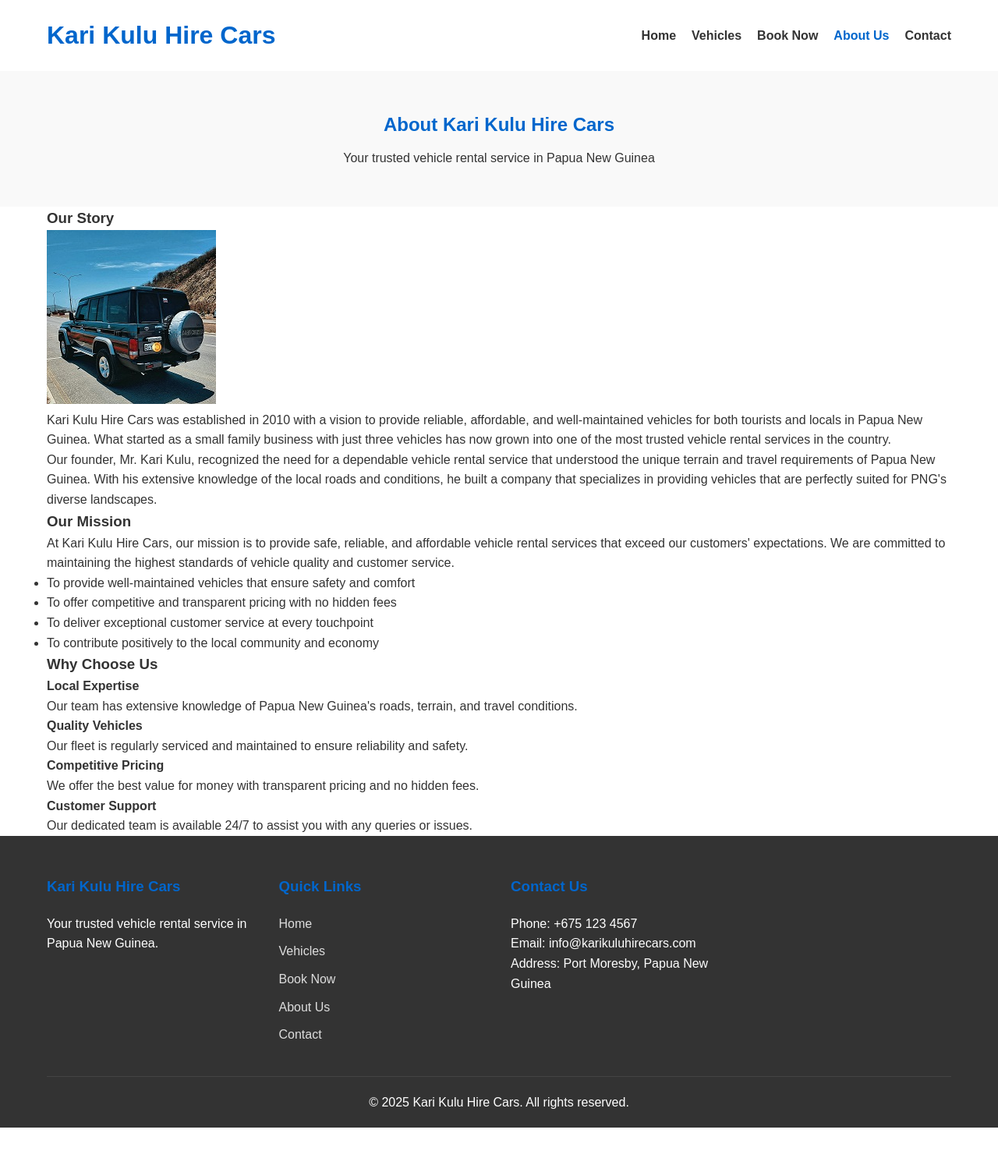
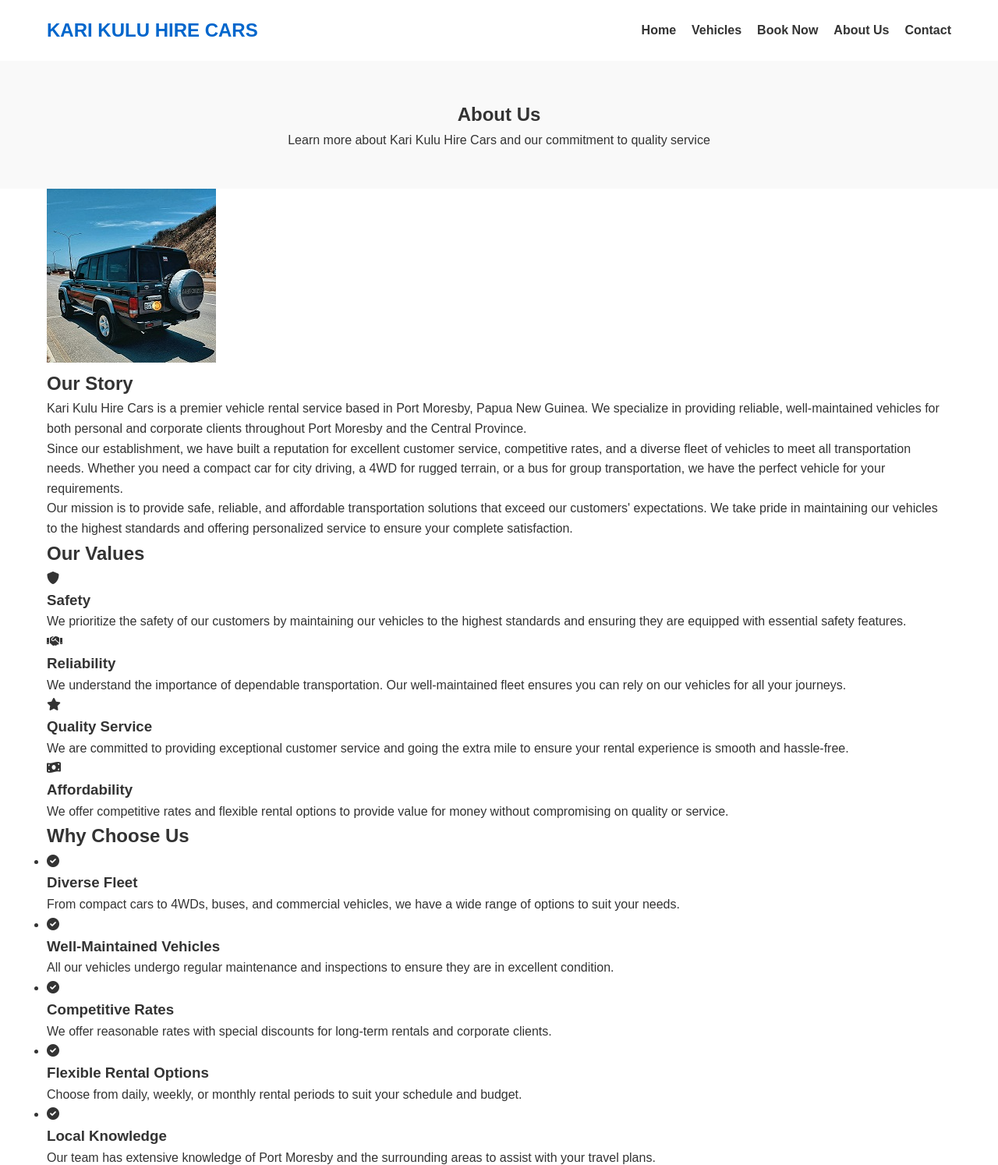
Before and after one commit to andykiap2025/Kari-Kulu-Hire-Cars, a Flask app: page /about in a window 1280 px wide. Shown: the top 1494 px of the page at 78% size. Before the commit the page ends 1446 px from the top, so only its background shows below. Run offline with Flask 3, Linux system fonts and the light colour scheme.

Commit message:
Update about.html

```diff
--- a/templates/about.html
+++ b/templates/about.html
@@ -5,71 +5,152 @@
     <meta name="viewport" content="width=device-width, initial-scale=1.0">
     <title>About Us - Kari Kulu Hire Cars</title>
     <link rel="stylesheet" href="{{ url_for('static', filename='css/style.css') }}">
+    <link rel="stylesheet" href="https://cdnjs.cloudflare.com/ajax/libs/font-awesome/6.0.0/css/all.min.css">
 </head>
 <body>
     <header>
-        <div class="container">
-            <h1>Kari Kulu Hire Cars</h1>
-            <nav>
-                <ul>
-                    <li><a href="{{ url_for('index') }}">Home</a></li>
-                    <li><a href="{{ url_for('vehicle_list') }}">Vehicles</a></li>
-                    <li><a href="{{ url_for('booking') }}">Book Now</a></li>
-                    <li><a href="{{ url_for('about') }}" class="active">About Us</a></li>
-                    <li><a href="{{ url_for('contact') }}">Contact</a></li>
+        <nav class="navbar">
+            <div class="container">
+                <div class="logo">
+                    <a href="{{ url_for('index') }}">
+                        <h1>KARI KULU <span>HIRE CARS</span></h1>
+                    </a>
+                </div>
+                <div class="nav-toggle" id="navToggle">
+                    <span></span>
+                    <span></span>
+                    <span></span>
+                </div>
+                <ul class="nav-menu" id="navMenu">
+                    <li><a href="{{ url_for('index') }}" class="nav-link">Home</a></li>
+                    <li><a href="{{ url_for('vehicle_list') }}" class="nav-link">Vehicles</a></li>
+                    <li><a href="{{ url_for('booking') }}" class="nav-link">Book Now</a></li>
+                    <li><a href="{{ url_for('about') }}" class="nav-link">About Us</a></li>
+                    <li><a href="{{ url_for('contact') }}" class="nav-link">Contact</a></li>
                 </ul>
-            </nav>
-        </div>
+            </div>
+        </nav>
     </header>
 
     <section class="page-header">
         <div class="container">
-            <h2>About Kari Kulu Hire Cars</h2>
-            <p>Your trusted vehicle rental service in Papua New Guinea</p>
+            <h1>About Us</h1>
+            <p>Learn more about Kari Kulu Hire Cars and our commitment to quality service</p>
         </div>
     </section>
 
-    <section class="about-content">
+    <section class="about-section">
         <div class="container">
-            <div class="about-section">
-                <h3>Our Story</h3>
+            <div class="about-content">
                 <div class="about-image">
                     <img src="{{ url_for('static', filename='images/story.jpg') }}" alt="Kari Kulu Hire Cars">
                 </div>
-                <p>Kari Kulu Hire Cars was established in 2010 with a vision to provide reliable, affordable, and well-maintained vehicles for both tourists and locals in Papua New Guinea. What started as a small family business with just three vehicles has now grown into one of the most trusted vehicle rental services in the country.</p>
-                <p>Our founder, Mr. Kari Kulu, recognized the need for a dependable vehicle rental service that understood the unique terrain and travel requirements of Papua New Guinea. With his extensive knowledge of the local roads and conditions, he built a company that specializes in providing vehicles that are perfectly suited for PNG's diverse landscapes.</p>
+                <div class="about-text">
+                    <h2>Our Story</h2>
+                    <p>Kari Kulu Hire Cars is a premier vehicle rental service based in Port Moresby, Papua New Guinea. We specialize in providing reliable, well-maintained vehicles for both personal and corporate clients throughout Port Moresby and the Central Province.</p>
+
+                    <p>Since our establishment, we have built a reputation for excellent customer service, competitive rates, and a diverse fleet of vehicles to meet all transportation needs. Whether you need a compact car for city driving, a 4WD for rugged terrain, or a bus for group transportation, we have the perfect vehicle for your requirements.</p>
+
+                    <p>Our mission is to provide safe, reliable, and affordable transportation solutions that exceed our customers' expectations. We take pride in maintaining our vehicles to the highest standards and offering personalized service to ensure your complete satisfaction.</p>
+                </div>
             </div>
+        </div>
+    </section>
 
-            <div class="about-section">
-                <h3>Our Mission</h3>
-                <p>At Kari Kulu Hire Cars, our mission is to provide safe, reliable, and affordable vehicle rental services that exceed our customers' expectations. We are committed to maintaining the highest standards of vehicle quality and customer service.</p>
-                <ul class="mission-points">
-                    <li>To provide well-maintained vehicles that ensure safety and comfort</li>
-                    <li>To offer competitive and transparent pricing with no hidden fees</li>
-                    <li>To deliver exceptional customer service at every touchpoint</li>
-                    <li>To contribute positively to the local community and economy</li>
-                </ul>
+    <section class="values-section">
+        <div class="container">
+            <h2 class="section-title">Our Values</h2>
+            <div class="values-grid">
+                <div class="value-card">
+                    <div class="value-icon">
+                        <i class="fas fa-shield-alt"></i>
+                    </div>
+                    <h3>Safety</h3>
+                    <p>We prioritize the safety of our customers by maintaining our vehicles to the highest standards and ensuring they are equipped with essential safety features.</p>
+                </div>
+                <div class="value-card">
+                    <div class="value-icon">
+                        <i class="fas fa-handshake"></i>
+                    </div>
+                    <h3>Reliability</h3>
+                    <p>We understand the importance of dependable transportation. Our well-maintained fleet ensures you can rely on our vehicles for all your journeys.</p>
+                </div>
+                <div class="value-card">
+                    <div class="value-icon">
+                        <i class="fas fa-star"></i>
+                    </div>
+                    <h3>Quality Service</h3>
+                    <p>We are committed to providing exceptional customer service and going the extra mile to ensure your rental experience is smooth and hassle-free.</p>
+                </div>
+                <div class="value-card">
+                    <div class="value-icon">
+                        <i class="fas fa-money-bill-wave"></i>
+                    </div>
+                    <h3>Affordability</h3>
+                    <p>We offer competitive rates and flexible rental options to provide value for money without compromising on quality or service.</p>
+                </div>
             </div>
+        </div>
+    </section>
 
-            <div class="about-section">
-                <h3>Why Choose Us</h3>
-                <div class="features-grid">
-                    <div class="feature-item">
-                        <h4>Local Expertise</h4>
-                        <p>Our team has extensive knowledge of Papua New Guinea's roads, terrain, and travel conditions.</p>
-                    </div>
-                    <div class="feature-item">
-                        <h4>Quality Vehicles</h4>
-                        <p>Our fleet is regularly serviced and maintained to ensure reliability and safety.</p>
-                    </div>
-                    <div class="feature-item">
-                        <h4>Competitive Pricing</h4>
-                        <p>We offer the best value for money with transparent pricing and no hidden fees.</p>
-                    </div>
-                    <div class="feature-item">
-                        <h4>Customer Support</h4>
-                        <p>Our dedicated team is available 24/7 to assist you with any queries or issues.</p>
-                    </div>
+    <section class="why-choose-section">
+        <div class="container">
+            <h2 class="section-title">Why Choose Us</h2>
+            <div class="why-choose-content">
+                <div class="why-choose-text">
+                    <ul class="why-choose-list">
+                        <li>
+                            <i class="fas fa-check-circle"></i>
+                            <div>
+                                <h3>Diverse Fleet</h3>
+                                <p>From compact cars to 4WDs, buses, and commercial vehicles, we have a wide range of options to suit your needs.</p>
+                            </div>
+                        </li>
+                        <li>
+                            <i class="fas fa-check-circle"></i>
+                            <div>
+                                <h3>Well-Maintained Vehicles</h3>
+                                <p>All our vehicles undergo regular maintenance and inspections to ensure they are in excellent condition.</p>
+                            </div>
+                        </li>
+                        <li>
+                            <i class="fas fa-check-circle"></i>
+                            <div>
+                                <h3>Competitive Rates</h3>
+                                <p>We offer reasonable rates with special discounts for long-term rentals and corporate clients.</p>
+                            </div>
+                        </li>
+                        <li>
+                            <i class="fas fa-check-circle"></i>
+                            <div>
+                                <h3>Flexible Rental Options</h3>
+                                <p>Choose from daily, weekly, or monthly rental periods to suit your schedule and budget.</p>
+                            </div>
+                        </li>
+                        <li>
+                            <i class="fas fa-check-circle"></i>
+                            <div>
+                                <h3>Local Knowledge</h3>
+                                <p>Our team has extensive knowledge of Port Moresby and the surrounding areas to assist with your travel plans.</p>
+                            </div>
+                        </li>
+                    </ul>
+                </div>
+                <div class="why-choose-image">
+                    <img src="{{ url_for('static', filename='images/why-choose-us.jpg') }}" alt="Our Fleet">
+                </div>
+            </div>
+        </div>
+    </section>
+
+    <section class="cta-section">
+        <div class="container">
+            <div class="cta-content">
+                <h2>Ready to Experience Our Service?</h2>
+                <p>Book your vehicle today and discover why we are the preferred choice for car rentals in Port Moresby.</p>
+                <div class="cta-buttons">
+                    <a href="{{ url_for('vehicle_list') }}" class="btn btn-primary">View Our Vehicles</a>
+                    <a href="{{ url_for('contact') }}" class="btn btn-secondary">Contact Us</a>
                 </div>
             </div>
         </div>
@@ -78,11 +159,11 @@
     <footer>
         <div class="container">
             <div class="footer-content">
-                <div class="footer-section">
-                    <h3>Kari Kulu Hire Cars</h3>
-                    <p>Your trusted vehicle rental service in Papua New Guinea.</p>
+                <div class="footer-logo">
+                    <h2>KARI KULU <span>HIRE CARS</span></h2>
+                    <p>Your trusted car rental service in Port Moresby</p>
                 </div>
-                <div class="footer-section">
+                <div class="footer-links">
                     <h3>Quick Links</h3>
                     <ul>
                         <li><a href="{{ url_for('index') }}">Home</a></li>
@@ -92,15 +173,23 @@
                         <li><a href="{{ url_for('contact') }}">Contact</a></li>
                     </ul>
                 </div>
-                <div class="footer-section">
+                <div class="footer-contact">
                     <h3>Contact Us</h3>
-                    <p>Phone: +675 123 4567</p>
-                    <p>Email: info@karikuluhirecars.com</p>
-                    <p>Address: Port Moresby, Papua New Guinea</p>
+                    <p><i class="fas fa-phone"></i> +675 7533 3871</p>
+                    <p><i class="fas fa-envelope"></i> admnkarikulu@gmail.com</p>
+                    <p><i class="fas fa-map-marker-alt"></i> Port Moresby, PNG</p>
+                </div>
+                <div class="footer-social">
+                    <h3>Follow Us</h3>
+                    <div class="social-icons">
+                        <a href="#"><i class="fab fa-facebook"></i></a>
+                        <a href="#"><i class="fab fa-instagram"></i></a>
+                        <a href="#"><i class="fab fa-whatsapp"></i></a>
+                    </div>
                 </div>
             </div>
-            <div class="copyright">
-                <p>&copy; 2025 Kari Kulu Hire Cars. All rights reserved.</p>
+            <div class="footer-bottom">
+                <p>&copy; 2025 Kari Kulu Hire Cars. All Rights Reserved.</p>
             </div>
         </div>
     </footer>
```
